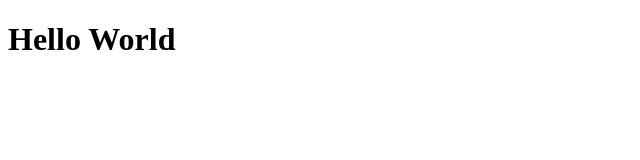
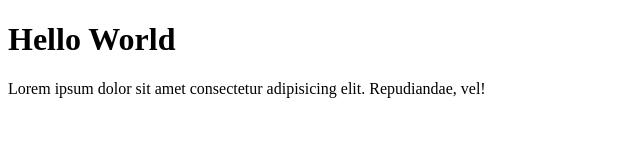
Before and after one commit to aries-satriawan/repo-git-test-2, a plain HTML site: page index.html in a window 1280 px wide. Shown: the whole page, without its empty margins (0-640 px from the left). Drawn offline with Linux system fonts and the light colour scheme.

Commit message:
Menambahkan paragraf

```diff
--- a/index.html
+++ b/index.html
@@ -10,6 +10,7 @@
 <body>
 
     <h1>Hello World</h1>
+    <p>Lorem ipsum dolor sit amet consectetur adipisicing elit. Repudiandae, vel!</p>
 
 </body>
 
```
